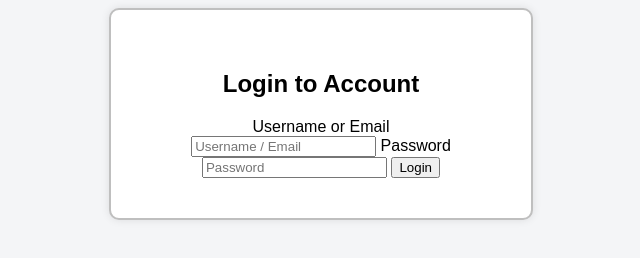
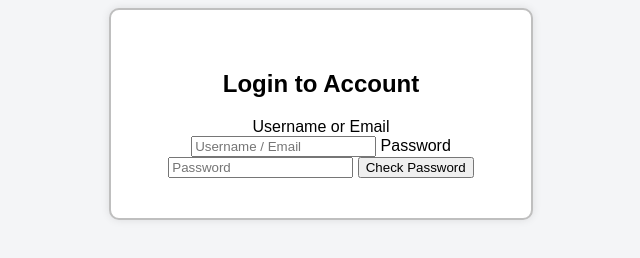
Before and after one commit to GraysonWalk/09.03-Lab, a website: page index.html in a window 1280 px wide. Shown: the whole page, without its empty margins (319-959 px from the left). Drawn offline with Linux system fonts and the light colour scheme; files that its build step writes are made by us from their sources; files whose address does not match are found by name.

Commit message:
Updated index.html

```diff
--- a/index.html
+++ b/index.html
@@ -13,14 +13,13 @@
 <body>
   <div class="login-box">
     <h2>Login to Account</h2>
-    <form action="#" method="post">
+    <form>
       <label class="visually-hidden" for="user">Username or Email</label>
       <input id="user" name="user" type="text" placeholder="Username / Email" required />
 
       <label class="visually-hidden" for="pass">Password</label>
       <input id="pass" name="password" type="password" placeholder="Password" required />
-
-      <button onclick="checkPassword()">Login</button>
+      <button onclick="checkPassword()">Check Password</button>
     </form>
   </div>
 </body>
```
